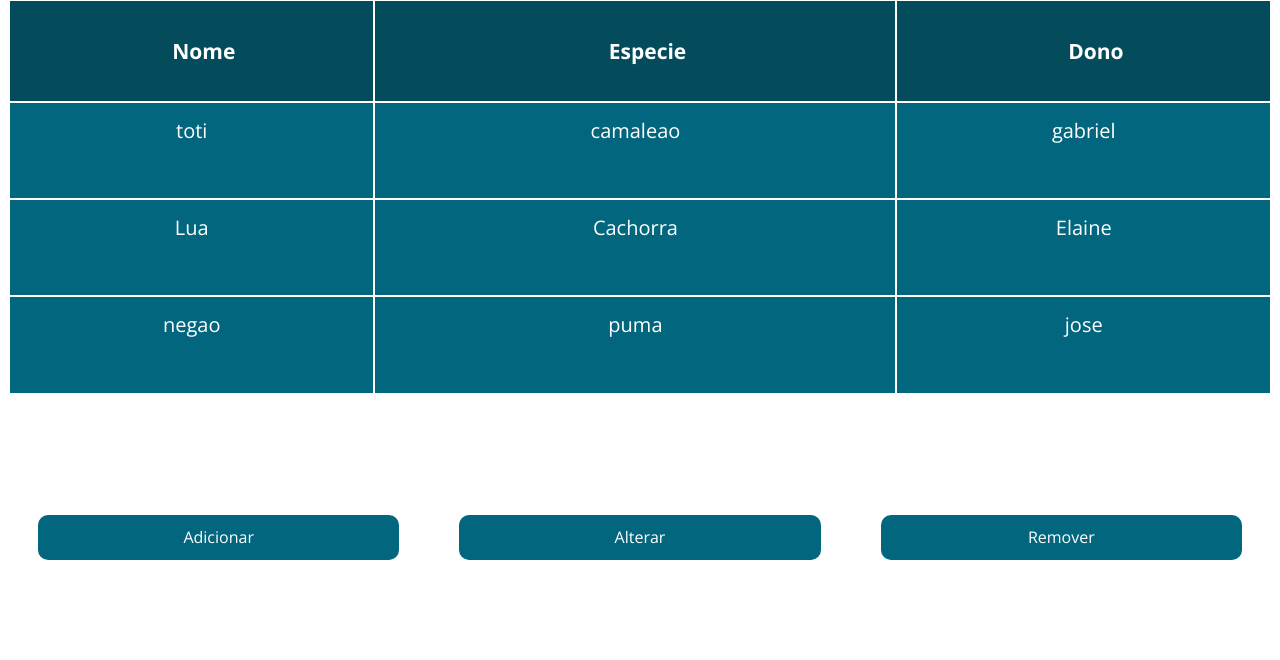
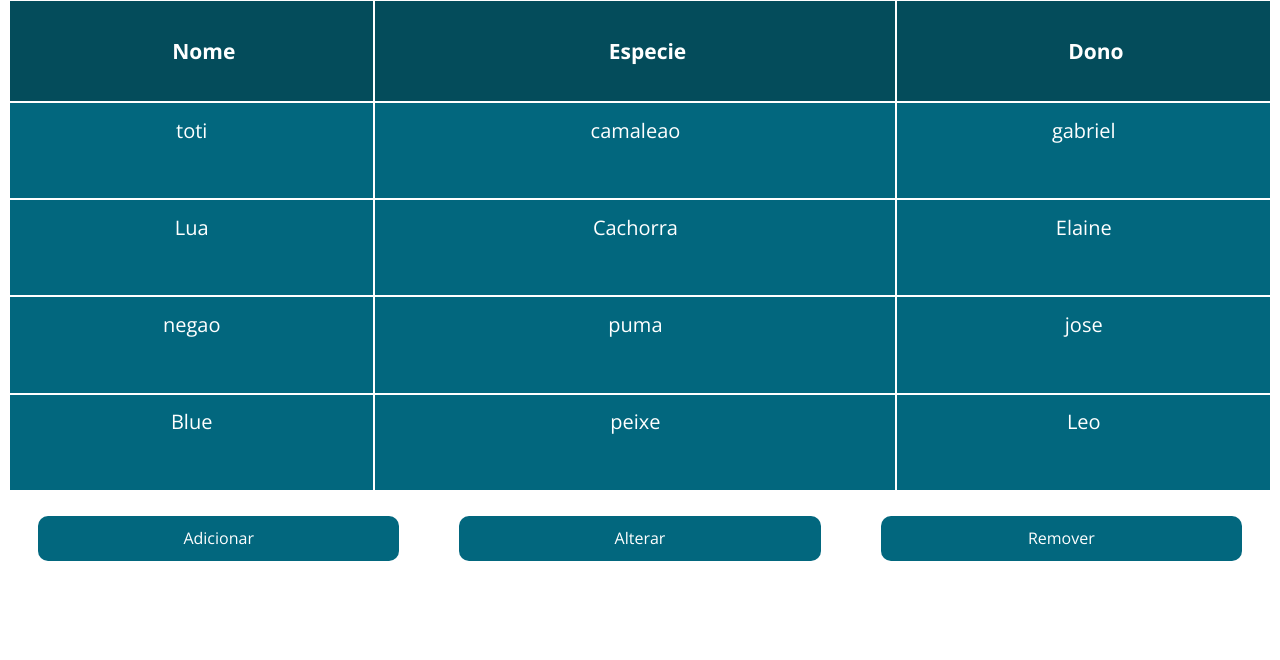
Before and after one commit to felipe-paes/teste, a Flask app: page /home in a window 1280 px wide. Shown: the part 113-773 px from the top of the page. Run offline with Flask 2, Linux system fonts and the light colour scheme.

Commit message:
editando arquivos

```diff
--- a/app.py
+++ b/app.py
@@ -29,15 +29,15 @@ def home():
     return render_template('home.html', tasks=formulario())
 
 
-@app.route("/insert", methods=['GET', 'POST'])
-def insertlayout():
+@app.route("/create", methods=['GET', 'POST'])
+def create():
     if request.method == 'POST':
         name = request.form['name']
         especie = request.form['especie']
         dono = request.form['dono']
-        function.insert(name, especie, dono)
+        function.create(name, especie, dono)
         return redirect("/home")
-    return render_template("insert.html")
+    return render_template("create.html")
 
 
 @app.route("/deletar", methods=['GET', 'POST'])
--- a/function.py
+++ b/function.py
@@ -1,6 +1,6 @@
 import csv
 
-def insert(name, especie, dono):
+def create(name, especie, dono):
     with open('hotel.csv', 'at', newline='') as file_out:
         fieldnames = ['name', 'especie', 'dono']
         writer = csv.DictWriter(file_out, fieldnames=fieldnames)
--- a/hotel.csv
+++ b/hotel.csv
@@ -2,3 +2,4 @@ Lila,cachorro,Felipe
 toti,camaleao,gabriel
 Lua,Cachorra,Elaine
 negao,puma,jose
+Blue,peixe,Leo
--- a/static/styles/home.css
+++ b/static/styles/home.css
@@ -58,7 +58,7 @@ width: 100%;
 height: 40px;
 margin: 0 auto;
 display: table;
-padding: 0 0 10em 0;
+padding: 0 0 4em 0;
 }
 
 .container th{
--- a/templates/home.html
+++ b/templates/home.html
@@ -27,10 +27,12 @@
                 {% endfor %}
             </tbody>
         </table>
+        <div class="footer">
         <div class="buttons">
-            <a href="insert" class="button" type="button">Adicionar</a>
+            <a href="create" class="button" type="button">Adicionar</a>
             <a href="alterar" class="button" type="button">Alterar</a>
             <a href="deletar" class="button" type="button">Remover</a>
         </div>
+        </div>
 </body>
 </html>
```
Also changed, not shown: templates/create.html (renamed from templates/insert.html).
